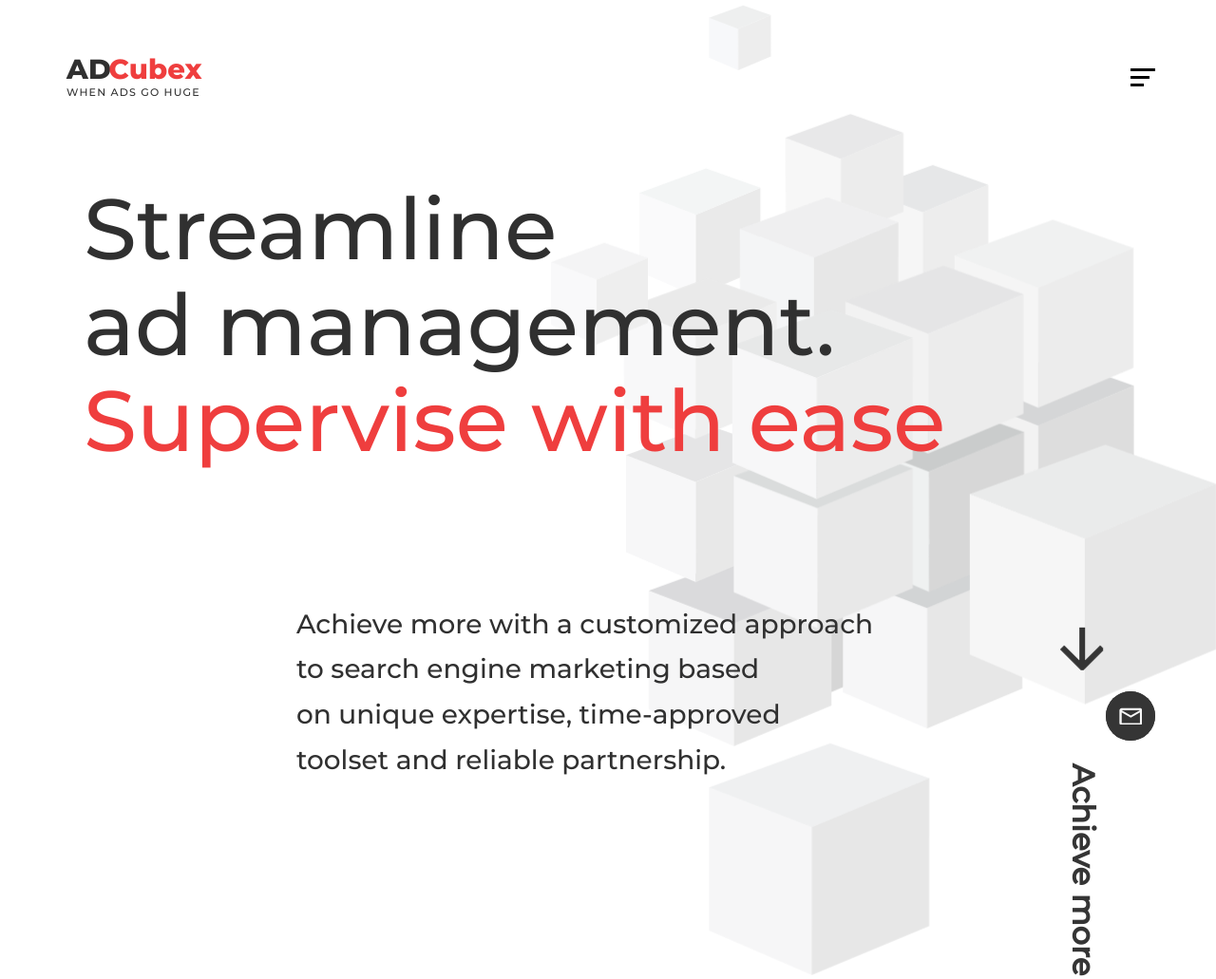
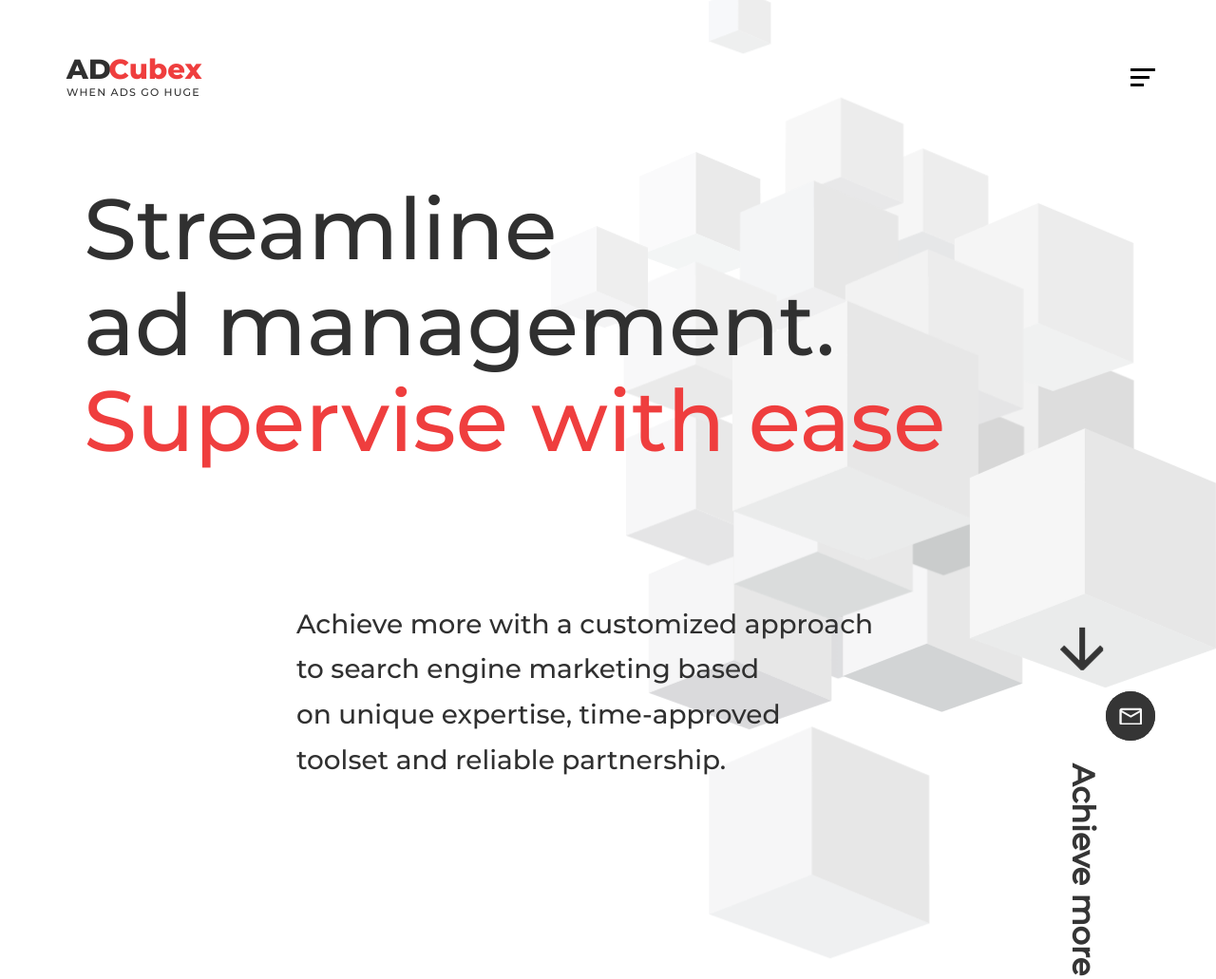
Before and after one commit to instinctools-uie/adcubex-landing, a website with bundled scripts: page src/index.html in a window 1280 px wide. Shown: the top 1031 px of the page at 95% size. Built offline with nearby package versions, Linux system fonts and the light colour scheme.

```diff
--- a/src/index.html
+++ b/src/index.html
@@ -650,22 +650,24 @@
         <polygon id="path-8" points="0.000781036996 0.0410501583 867.279101 0.0410501583 867.279101 330.207244 0.000781036996 330.207244"></polygon>
       </defs>
       <g id="Page-1" stroke="none" stroke-width="1" fill="none" fill-rule="evenodd">
-        <g id="Cubes-1" transform="translate(-236.000000, -249.000000)">
+        <g id="Cubes-1-Copy-2" transform="translate(-236.000000, -249.000000)">
           <g id="cubes" transform="translate(1835.000000, 2581.500000) scale(1, -1) translate(-1835.000000, -2581.500000) translate(236.000000, 249.000000)">
-            <g id="cube-1" transform="translate(760.000000, 4353.000000)">
+            <g id="cube-1" transform="translate(909.000000, 4509.000000) scale(1, -1) translate(-909.000000, -4509.000000) translate(760.000000, 4353.000000)">
               <g class="cube-translate-animation">
                 <g class="cube-translate">
                   <polygon id="Fill-1" fill="#F7F8FA" points="140.087852 0.0279186622 0 60.1878769 0 253.102151 139.740113 199.565498 140.18383 199.018305"></polygon>
                   <g id="Group-7">
                     <g id="Group-4" transform="translate(139.567435, 0.000000)">
-                      <path d="M0.518216949,0.0382849462 C0.59635399,0.116268161 0.526030654,186.839278 0.518216949,198.513367 L0.518216949,199.082643 L157.886219,265.11883 L157.886219,65.9107068 L0.518216949,0.0382849462 Z" id="Fill-2" fill="#EDEDED"></path>
+                      <g id="Fill-2-Clipped">
+                        <path d="M0.518216949,0.0382849462 C0.59635399,0.116268161 0.526030654,186.839278 0.518216949,198.513367 L0.518216949,199.082643 L157.886219,265.11883 L157.886219,65.9107068 L0.518216949,0.0382849462 Z" id="Fill-2" fill="#EDEDED"></path>
+                      </g>
                     </g>
                     <polygon id="Fill-5" fill="#EEEFEF" points="0 252.667251 164.07216 311.99688 297.452091 265.12117 140.084089 199.084982"></polygon>
                   </g>
                 </g>
               </g>
             </g>
-            <g id="cube-6" transform="translate(1507.000000, 3271.000000)">
+            <g id="cube-6" transform="translate(1805.500000, 3584.000000) scale(1, -1) translate(-1805.500000, -3584.000000) translate(1507.000000, 3271.000000)">
               <g class="cube-translate-animation">
                 <g class="cube-translate">
                   <polygon id="Fill-1" fill="#F6F6F6" points="280.635593 0 2.21011168 119.415204 0.686440678 506.199461 280.635593 398.861006"></polygon>
@@ -674,7 +676,7 @@
                 </g>
               </g>
             </g>
-            <g id="cube-3" transform="translate(425.000000, 3266.000000)">
+            <g id="cube-3" transform="translate(716.000000, 3573.000000) scale(1, -1) translate(-716.000000, -3573.000000) translate(425.000000, 3266.000000)">
               <g class="cube-translate-animation">
                 <g class="cube-translate">
                   <polygon id="Fill-1" fill="#FAFAFB" points="271.6 0 0 117.391947 0 497.60989 271.6 392.243843"></polygon>
@@ -683,7 +685,7 @@
                 </g>
               </g>
             </g>
-            <g id="cube-4" transform="translate(1127.000000, 3545.000000)">
+            <g id="cube-4" transform="translate(1411.000000, 3843.500000) scale(1, -1) translate(-1411.000000, -3843.500000) translate(1127.000000, 3545.000000)">
               <g class="cube-translate-animation">
                 <g class="cube-translate">
                   <polygon id="Fill-1" fill="#F7F7F7" points="266.302671 0 1.44964391 114.178545 0 484.008475 266.302671 381.654872"></polygon>
@@ -692,42 +694,38 @@
                 </g>
               </g>
             </g>
-            <g id="cube-5" transform="translate(908.000000, 2940.000000)">
+            <g id="cube-5" transform="translate(1289.000000, 3341.000000) scale(1, -1) translate(-1289.000000, -3341.000000) translate(908.000000, 2940.000000)">
               <g class="cube-translate-animation">
                 <g class="cube-translate">
                   <polygon id="Fill-1" fill="#E7E7E7" points="355.712389 0 355.712389 512.799017 762 682.37395 762 169.707363"></polygon>
                   <polygon id="Fill-2" fill="#F4F5F6" points="355.712389 0 1.95395245 153.411064 0 650.361345 355.712389 512.722895"></polygon>
                   <polygon id="Fill-3" fill="#EFEFF0" points="0 649.675599 420.303142 802 762 681.546958 356.443791 512.201681"></polygon>
-                </g> class="cube-translate"
+                </g>
               </g>
             </g>
-            <g id="cube-18" transform="translate(908.000000, 1345.000000)">
+            <g id="cube-18" transform="translate(1338.000000, 1799.000000) scale(1, -1) translate(-1338.000000, -1799.000000) translate(908.000000, 1345.000000)">
               <g class="cube-translate-animation">
                 <g class="cube-translate">
                   <polygon id="Fill-1" fill="#EEEEEE" points="401.013699 0 0 173.030479 0 732.804007 401.013699 578.272425"></polygon>
                   <polygon id="Fill-2" fill="#D6D6D6" points="401.013699 0 401.013699 577.193984 859.315068 768.180752 858.958559 191.033123"></polygon>
                   <g id="Group-5" transform="translate(0.000000, 577.135564)">
                     <g id="Fill-3-Clipped">
-                      <mask id="mask-4" fill="white">
-                        <use xlink:href="#path-3"></use>
-                      </mask>
-                      <g id="path-8"></g>
-                      <polygon id="Fill-3" fill="url(#linearGradient-5)" mask="url(#mask-4)" points="0 155.712624 472.97854 329.182955 859.657069 192.646821 402.047236 0.627834368"></polygon>
+                      <polygon id="Fill-3" fill="url(#linearGradient-5)" points="0 155.712624 472.97854 329.182955 859.657069 192.646821 402.047236 0.627834368"></polygon>
                     </g>
                   </g>
                 </g>
               </g>
             </g>
-            <g id="cube-19" transform="translate(470.000000, 1101.000000)">
+            <g id="cube-19" transform="translate(909.500000, 1563.500000) scale(1, -1) translate(-909.500000, -1563.500000) translate(470.000000, 1101.000000)">
               <g class="cube-translate-animation">
-                <g class="cube-translate">
+                <g  class="cube-translate">
                   <polygon id="Fill-1" fill="#F6F6F7" points="409.189655 0 0 176.496216 0 747.219183 409.189655 589.907844"></polygon>
                   <polygon id="Fill-2" fill="#E7E7E7" points="409.189655 0 409.189655 590.692631 879 786.013858 878.627055 195.468522"></polygon>
                   <polygon id="Fill-3" fill="#DADADC" points="0 747.724133 483.606748 924.32531 879 785.480941 409.787695 590.353756"></polygon>
                 </g>
               </g>
             </g>
-            <g id="cube-12" transform="translate(361.000000, 1890.000000)">
+            <g id="cube-12" transform="translate(720.000000, 2267.500000) scale(1, -1) translate(-720.000000, -2267.500000) translate(361.000000, 1890.000000)">
               <g class="cube-translate-animation">
                 <g class="cube-translate">
                   <polygon id="Fill-1" fill="#F7F7F8" points="335.403756 0 0 144.330109 0 611.752232 335.403756 482.387728"></polygon>
@@ -736,7 +734,7 @@
                 </g>
               </g>
             </g>
-            <g id="cube-7" transform="translate(350.000000, 2579.000000)">
+            <g id="cube-7" transform="translate(718.000000, 2966.000000) scale(1, -1) translate(-718.000000, -2966.000000) translate(350.000000, 2579.000000)">
               <g class="cube-translate-animation">
                 <g class="cube-translate">
                   <polygon id="Fill-3" fill="#EAEAEA" points="0 626.910136 405.874407 774 736 657.541635 345.263158 492.392157"></polygon>
@@ -745,7 +743,7 @@
                 </g>
               </g>
             </g>
-            <g id="cube-2" transform="translate(0.000000, 3034.000000)">
+            <g id="cube-2" transform="translate(233.000000, 3278.500000) scale(1, -1) translate(-233.000000, -3278.500000) translate(0.000000, 3034.000000)">
               <g class="cube-translate-animation">
                 <g class="cube-translate">
                   <polygon id="Fill-1" fill="#F9F9FA" points="219.492754 0 0 93.4873306 0 396.258621 219.492754 312.471325"></polygon>
@@ -754,7 +752,7 @@
                 </g>
               </g>
             </g>
-            <g id="cube-15" transform="translate(1940.000000, 2065.000000)">
+            <g id="cube-15" transform="translate(2371.500000, 2519.000000) scale(1, -1) translate(-2371.500000, -2519.000000) translate(1940.000000, 2065.000000)">
               <g class="cube-translate-animation">
                 <g class="cube-translate">
                   <polygon id="Fill-1" fill="#F2F2F2" points="402.845703 0 0 173.230044 0 734.486085 402.845703 579.032366"></polygon>
@@ -763,7 +761,7 @@
                 </g>
               </g>
             </g>
-            <g id="cube-10" transform="translate(1940.000000, 2729.000000)">
+            <g id="cube-10" transform="translate(2370.500000, 3181.500000) scale(1, -1) translate(-2370.500000, -3181.500000) translate(1940.000000, 2729.000000)">
               <g class="cube-translate-animation">
                 <g class="cube-translate">
                   <polygon id="Fill-1" fill="#F5F5F5" points="402.69863 0 0 172.96705 0 733.100559 402.69863 577.647593"></polygon>
@@ -772,7 +770,7 @@
                 </g>
               </g>
             </g>
-            <g id="cube-17" transform="translate(1404.000000, 1186.000000)">
+            <g id="cube-17" transform="translate(1835.500000, 1640.000000) scale(1, -1) translate(-1835.500000, -1640.000000) translate(1404.000000, 1186.000000)">
               <g class="cube-translate-animation">
                 <g class="cube-translate">
                   <polygon id="Fill-1" fill="#F6F6F7" points="404.53125 0 0 173.66767 0 736.170686 404.53125 580.401935"></polygon>
@@ -781,7 +779,7 @@
                 </g>
               </g>
             </g>
-            <g id="cube-14" transform="translate(1414.000000, 1843.000000)">
+            <g id="cube-14" transform="translate(1844.500000, 2296.000000) scale(1, -1) translate(-1844.500000, -2296.000000) translate(1414.000000, 1843.000000)">
               <g class="cube-translate-animation">
                 <g class="cube-translate">
                   <polygon id="Fill-1" fill="#EFF1F1" points="404.390812 -0.000202004893 0 173.197185 0 734.228551 402.69863 578.741963"></polygon>
@@ -790,7 +788,7 @@
                 </g>
               </g>
             </g>
-            <g id="cube-9" transform="translate(1415.000000, 2509.000000)">
+            <g id="cube-9" transform="translate(1844.000000, 2960.500000) scale(1, -1) translate(-1844.000000, -2960.500000) translate(1415.000000, 2509.000000)">
               <g class="cube-translate-animation">
                 <g class="cube-translate">
                   <polygon id="Fill-1" fill="#F2F2F2" points="398.500982 0 0.685658153 172.471083 0.685658153 731.160448 398.500982 576.415496"></polygon>
@@ -799,29 +797,23 @@
                 </g>
               </g>
             </g>
-            <g id="main-cube" transform="translate(879.000000, 1629.000000)">
-              <g id="main-cube-scale-animation">
-                <polygon id="Fill-1" fill="#F6F6F7" points="402.69863 0 0 172.96705 0 733.100559 402.69863 578.073068"></polygon>
-                <polygon id="Fill-2" fill="#E8E8E8" points="402.69863 0 402.69863 579.008025 861 770.176909 860.822169 191.618291"></polygon>
-                <polygon id="Fill-3" fill="#DADCDC" points="0 732.093427 473.815513 905 861 768.089079 401.487328 576.368715"></polygon>
-              </g>
-            </g>
-            <g id="cube-8" transform="translate(872.000000, 2289.000000)">
+            <g id="cube-13" transform="translate(1309.500000, 2081.500000) scale(1, -1) translate(-1309.500000, -2081.500000) translate(879.000000, 1629.000000)">
               <g class="cube-translate-animation">
                 <g class="cube-translate">
-                  <polygon fill="#F7F7F8" points="405.790296 0.948836184 0 176.197462 0 741.436464 406.188766 583.038674"></polygon>
-                  <g id="Group-8">
-                    <g id="Group-4" transform="translate(405.096848, 0.000000)">
-                      <path d="M0.683893819,0.939979824 L462.183033,193.742253 L462.183033,775.946328 L0.683893819,583.144054 C0.683893819,583.144054 0.574548639,0.939979824 0.683893819,0.939979824" fill="#ECECEC"></path>
-                    </g>
-                    <g id="Group-7" transform="translate(0.000000, 583.101445)">
-                      <polygon fill="#E7E8E8" points="477.370593 330.207244 0.000781036996 156.718725 405.780741 0.0410501583 867.279881 192.843324"></polygon>
-                    </g>
-                  </g>
+                  <polygon id="Fill-1" fill="#F6F6F7" points="402.69863 0 0 172.96705 0 733.100559 402.69863 578.073068"></polygon>
+                  <polygon id="Fill-2" fill="#E8E8E8" points="402.69863 0 402.69863 579.008025 861 770.176909 860.822169 191.618291"></polygon>
+                  <polygon id="Fill-3" fill="#DADCDC" points="0 732.093427 473.815513 905 861 768.089079 401.487328 576.368715"></polygon>
                 </g>
               </g>
             </g>
-            <g id="cube-16" transform="translate(2014.000000, 1303.000000)">
+            <g id="main-cube" transform="translate(1306.500000, 2746.500000) scale(1, -1) translate(-1306.500000, -2746.500000) translate(872.000000, 2289.000000)">
+              <g id="main-cube-scale-animation">
+                <polygon id="Fill-1" fill="#F6F6F6" points="554.894587 0 0 238.68099 0 1011.89189 554.894587 797.751474"></polygon>
+                <polygon id="Fill-2" fill="#E7E7E7" points="553.207977 0 553.207977 797.042509 1184 1060.8 1183.52573 263.757491"></polygon>
+                <polygon id="Fill-3" fill="#EAEBEB" points="0 1010.27485 651.436159 1248 1184 1060.15462 553.740546 796.021622"></polygon>
+              </g>
+            </g>
+            <g id="cube-16" transform="translate(2606.000000, 1927.000000) scale(1, -1) translate(-2606.000000, -1927.000000) translate(2014.000000, 1303.000000)">
               <g class="cube-translate-animation">
                 <g class="cube-translate">
                   <polygon id="Fill-1" fill="#F6F6F6" points="554.894587 0 0 238.68099 0 1011.89189 554.894587 797.751474"></polygon>
@@ -830,7 +822,7 @@
                 </g>
               </g>
             </g>
-            <g id="cube-21" transform="translate(760.000000, 0.000000)">
+            <g id="cube-21" transform="translate(1289.500000, 557.500000) scale(1, -1) translate(-1289.500000, -557.500000) translate(760.000000, 0.000000)">
               <g class="cube-translate-animation">
                 <g class="cube-translate">
                   <polygon id="Fill-1" fill="#F6F6F7" points="494.08758 0 0 213.14649 0 902.458396 494.08758 712.454458"></polygon>
--- a/src/js/toggleCubes.js
+++ b/src/js/toggleCubes.js
@@ -60,7 +60,7 @@
 
 function translateCubesAnimation(translateYPosition) {
   cubesTranslateElements.forEach(cubeTranslateElement => {
-    cubeTranslateElement.style.transform = `translate(0px, ${translateYPosition}px)`;
+    cubeTranslateElement.style.transform = `translate(0px, -${translateYPosition}px)`;
   });
 }
 
```
